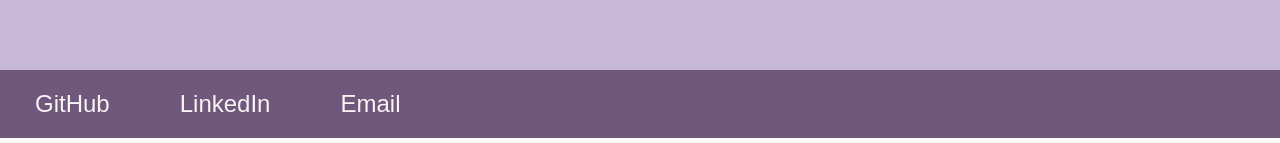
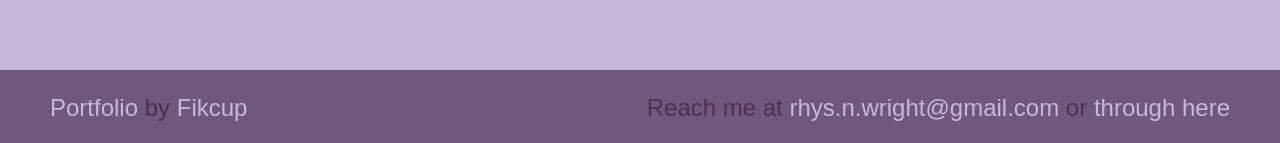
Before and after one commit to Fikcup/react-portfolio, a React (Create React App) app: page /resume in a window 1280 px wide. Shown: the part 867-1010 px from the top of the page. Built offline with nearby package versions, Linux system fonts and the light colour scheme; a web font is replaced by a local one.

Commit message:
feat : changed footer format

```diff
--- a/src/components/Footer/index.js
+++ b/src/components/Footer/index.js
@@ -1,14 +1,36 @@
 import React from 'react';
 import './style.scss';
+import { Link } from 'react-router-dom';
 
 const Footer = () => {
     return (
         <footer>
-            <ul>
-                <li><a target="_blank" rel="noreferrer" href="https://github.com/Fikcup">GitHub</a></li>
-                <li><a target="_blank" rel="noreferrer" href="https://www.linkedin.com/in/rhys-wright/">LinkedIn</a></li>
-                <li><a  href="mailto:rhys.n.wright@gmail.com?subject=Mail From Portfolio">Email</a></li>
-            </ul>
+            <p id="codeLink">
+                <a target=" _blank"
+                rel="noreferrer"
+                className="footerLink"
+                id="portfolioCode"
+                href="https://github.com/Fikcup/react-portfolio">
+                    Portfolio
+                </a> by <a target="_blank"
+                rel="noreferrer"
+                className="footerLink"
+                id="portfolioCreator"
+                href="https://github.com/Fikcup">
+                    Fikcup
+                </a>
+            </p>
+
+            <p id="clientContact">
+                Reach me at <a className="footerLink"
+                href="mailto:rhys.n.wright@gmail.com?subject=Mail from Portfolio">
+                    rhys.n.wright@gmail.com
+                </a> or <Link
+                className='footerLink'
+                to='/contact'>
+                    through here
+                </Link>
+            </p>
         </footer>
     );
 }
--- a/src/components/Footer/style.scss
+++ b/src/components/Footer/style.scss
@@ -2,31 +2,47 @@
 @import '../../mixins';
 
 footer {
-    position: relative;
+    display: block;
+    bottom: 0;
+    width: 100%;
     background-color: $themeViolet;
-    width: 100%;
+    overflow: hidden;
 }
 
-footer ul {
-    @include setMarginPadding();
-    overflow: hidden;
-    text-align: center;
+footer p {
+    color: $themeByzantium;
+    font-size: 1.5rem;
 }
 
-footer ul li {
-    float: left;
-    display: block;
-    padding: 20px 35px;
-    color: $themeSnow;
-    font-size: 1.5rem;
+.footerLink {
+    color: $themeThistle;
 
     &:hover {
-        background-color: $themeByzantium;
+        text-decoration: underline;
     }
 }
 
-@media screen and (max-width: 992px) {
-    footer ul li {
+#codeLink {
+    float: left;
+    margin-left: 50px;
+}
+
+#clientContact {
+    float: right;
+    margin-right: 50px;
+}
+
+@media screen and (max-width: 900px) {
+    footer {
+        text-align: center;
+        justify-content: center;
+        align-content: center;
+    }
+
+    #codeLink,
+    #clientContact {
         float: none;
+        margin-right: 50px;
+        margin-left: 50px;
     }
 }
```
